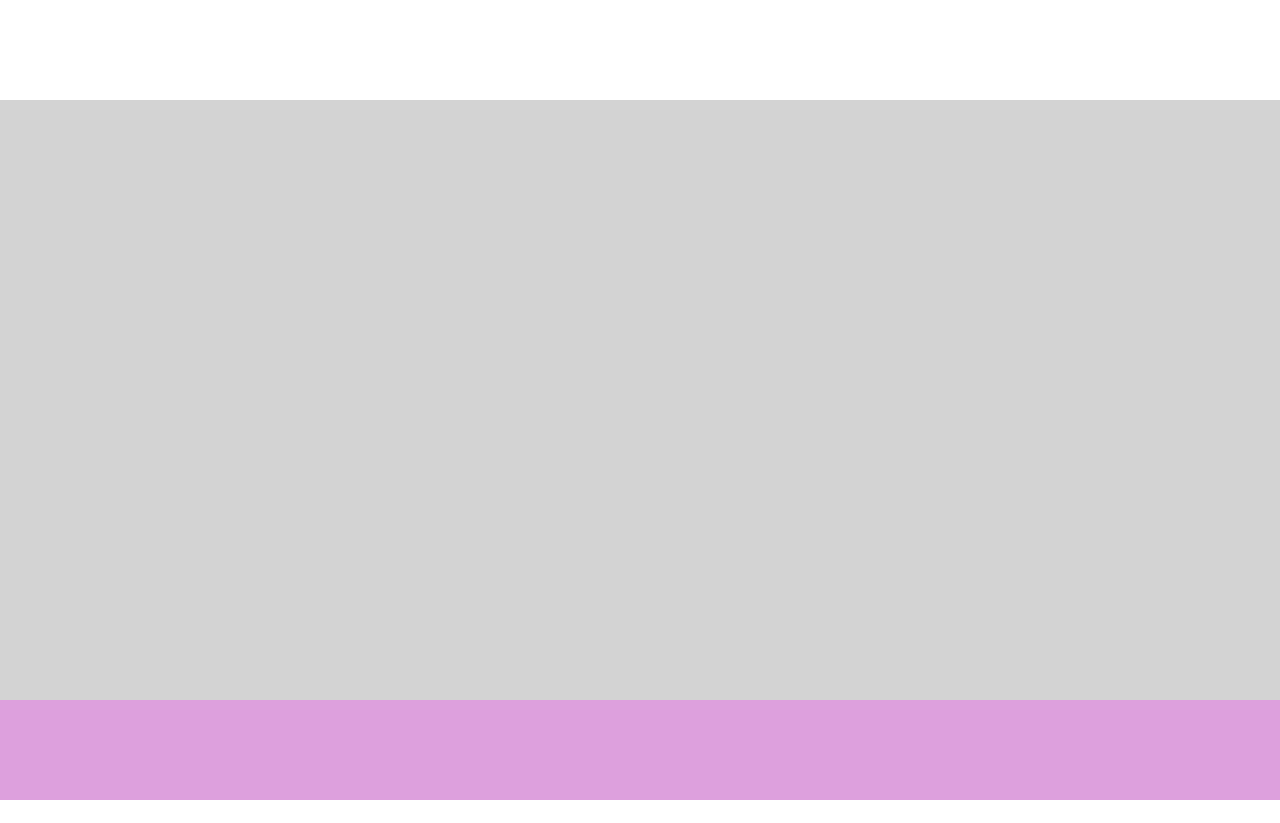
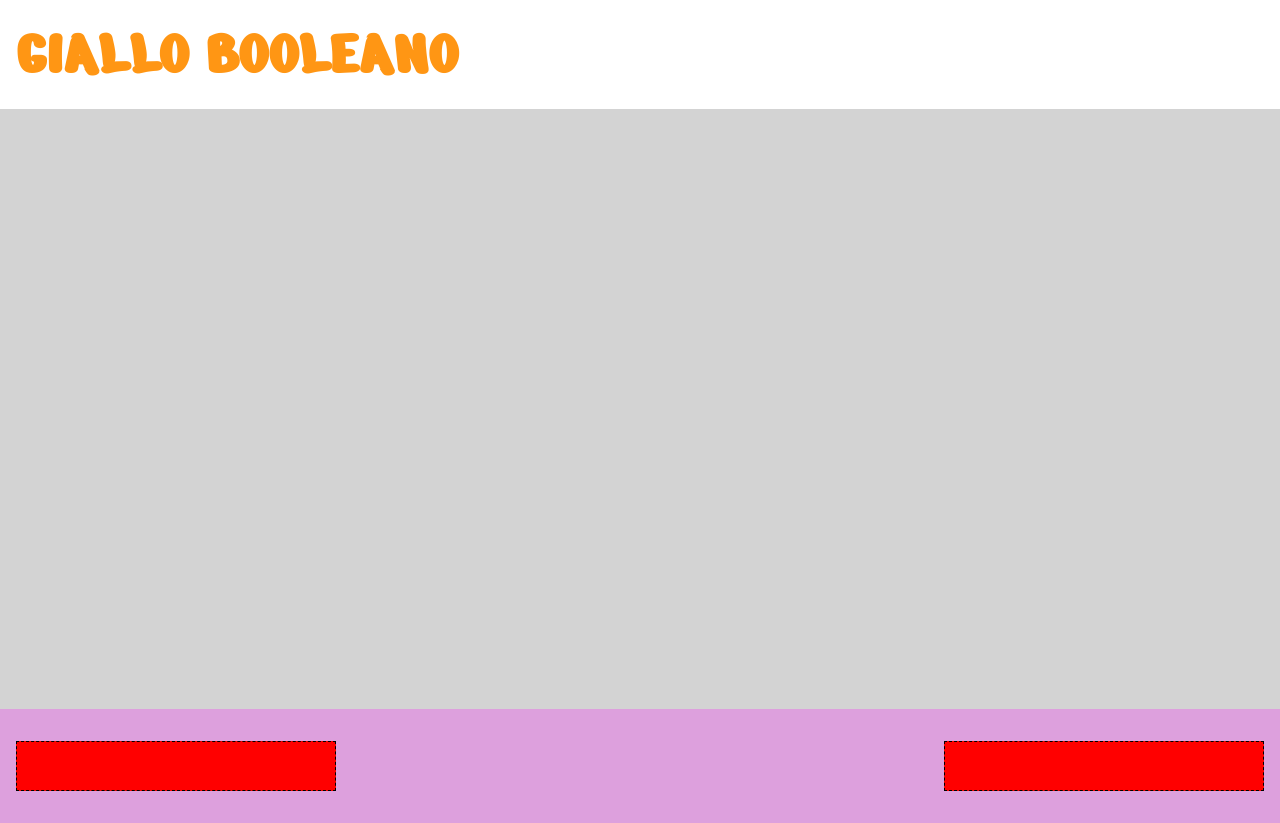
Before and after one commit to Giunta-Giovanni/htmlcss-responsive-layout, a plain HTML site: page index.html in a window 1280 px wide. Before the commit the page ends 800 px from the top, so only its background shows below. Drawn offline with Linux system fonts and the light colour scheme.

Commit message:
[feat] macro layout of footer

```diff
--- a/css/style.css
+++ b/css/style.css
@@ -5,20 +5,86 @@
 }
 
 /* mobile first */
+
+/* intestazione */
 header{
+    margin: 1rem;
+    font-size: 2rem;
+    font-family: "Nerko One", cursive;
+    font-weight: 400;
+    font-style: normal;
+    color: #ff9614;
+
+
+
     /* debug */
     background-color: white;
-    min-height: 100px
+    /* min-height: 100px */
 }
 
+header h1{
+    text-align: center;
+}
+
+/* contenuto principale */
 main{
     /* debug */
     background-color: lightgrey;
     min-height: 600px;
 }
 
+/* piè di pagina */
 footer{
     /* debug */
     background-color:plum ;
-    min-height: 100px;
+    /* min-height: 100px; */
 }
+footer .row{
+    padding: 1rem 0;
+}
+
+footer .col{
+    text-align: center;
+    margin: 1rem auto;
+    width: 70%;
+    /* debug */
+    min-height: 50px;
+    background-color: red;
+    border: 1px dashed black;
+}
+
+
+/* Tablet mode */
+@media screen and (min-width: 768px) {
+    /* intestazione */
+    header h1{
+        text-align: left;
+    }
+
+    /* pie di pagina */
+
+    /* footer */
+    footer .col{
+        width: 50%;
+    }
+
+}
+
+/* Desktop mode */
+@media screen and (min-width: 992px) {
+    /* intestazione */
+
+    /* pie di pagina */
+
+    /* footer */
+    footer .row{
+        display: flex;
+        justify-content: space-between;
+    }
+
+    footer .col{
+        width: 25%;
+        margin:1rem;
+    }
+
+}
--- a/index.html
+++ b/index.html
@@ -4,12 +4,15 @@
     <meta charset="UTF-8">
     <meta name="viewport" content="width=device-width, initial-scale=1.0">
     <link rel="stylesheet" href="./css/style.css">
+    <link rel="preconnect" href="https://fonts.googleapis.com">
+    <link rel="preconnect" href="https://fonts.gstatic.com" crossorigin>
+    <link href="https://fonts.googleapis.com/css2?family=Nerko+One&display=swap" rel="stylesheet">
     <title>Giallo Booleano</title>
 </head>
 <body>
     <!-- intestazione -->
     <header>
-        <h1></h1>
+        <h1>GIALLO BOOLEANO</h1>
     </header>
 
     <!-- contenuto principale della pagina -->
@@ -17,11 +20,11 @@
 
     <!-- Pie di pagina -->
     <footer>
-        <div class="flex">
+        <div class="row">
             <!-- nome azienda e indirizzo -->
-             <div></div>
+             <div class="col"></div>
             <!-- lista informazioni -->
-             <div></div>
+             <div class="col"></div>
         </div>
     </footer>
 </body>
```
